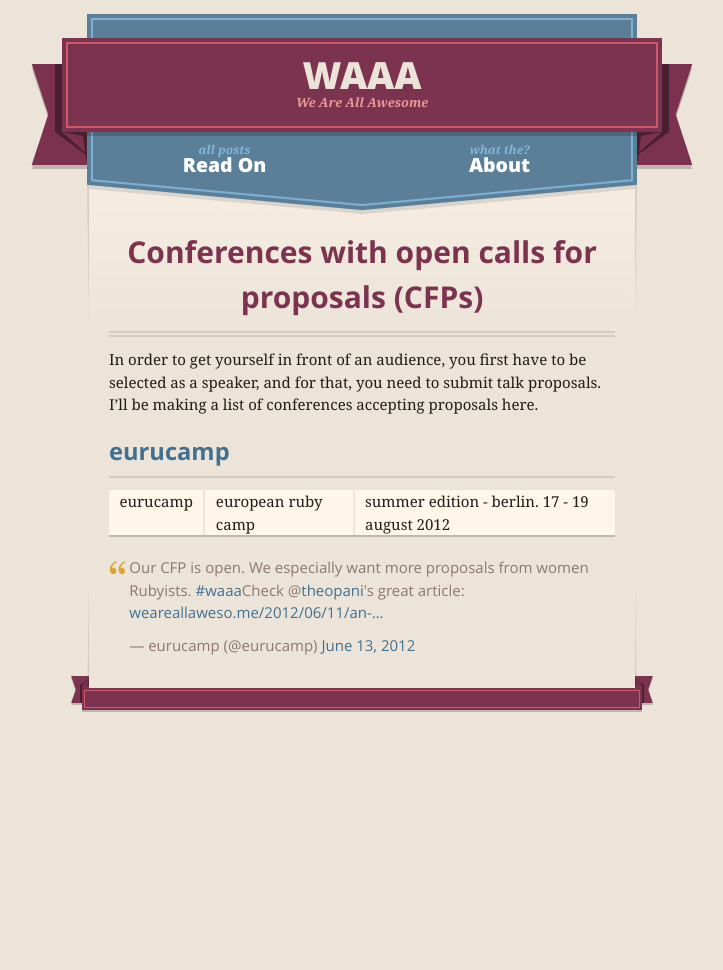
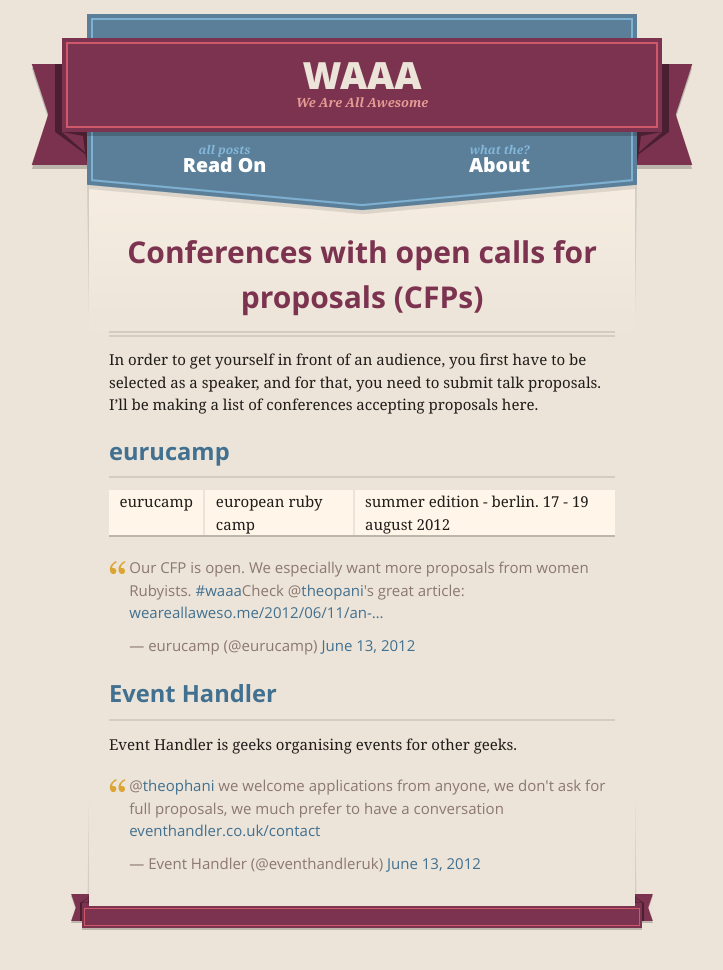
Before and after one commit to janl/waaa, a Jekyll site: the page built from _posts/2012-06-13-conferences-with-open-cfps.md, in a window 1280 px wide. Shown: the whole page, without its empty margins (278-1001 px from the left). Built offline with Jekyll 4.4.1, drawn with Linux system fonts in a browser that asks for light colours; nearby versions of some CDN libraries; comment, search, counter and statistics services are not loaded; before the commit the page ends 900 px from its top, so only the background shows below that.

Commit message:
adding Event Handler

```diff
--- a/_posts/2012-06-13-conferences-with-open-cfps.md
+++ b/_posts/2012-06-13-conferences-with-open-cfps.md
@@ -17,4 +17,11 @@
 
 <blockquote class="twitter-tweet"><p>Our CFP is open. We especially want more proposals from women Rubyists. <a href="https://twitter.com/search/%2523waaa">#waaa</a>Check @<a href="https://twitter.com/theopani">theopani</a>'s great article: <a href="http://t.co/eKGDVSDe" title="http://weareallaweso.me/2012/06/11/an-alternative-to-affirmative-action.html">weareallaweso.me/2012/06/11/an-…</a></p>&mdash; eurucamp (@eurucamp) <a href="https://twitter.com/eurucamp/status/212956765900386305" data-datetime="2012-06-13T17:17:04+00:00">June 13, 2012</a></blockquote>
 
+##[Event Handler](http://eventhandler.co.uk/contact)
+
+Event Handler is geeks organising events for other geeks.
+
+<blockquote class="twitter-tweet"><p>@<a href="https://twitter.com/theophani">theophani</a> we welcome applications from anyone, we don't ask for full proposals, we much prefer to have a conversation <a href="http://t.co/TSz8vbdr" title="http://eventhandler.co.uk/contact">eventhandler.co.uk/contact</a></p>&mdash; Event Handler (@eventhandleruk) <a href="https://twitter.com/eventhandleruk/status/212967606334926848" data-datetime="2012-06-13T18:00:08+00:00">June 13, 2012</a></blockquote>
+
+
 <script src="//platform.twitter.com/widgets.js" charset="utf-8"> </script>
```
